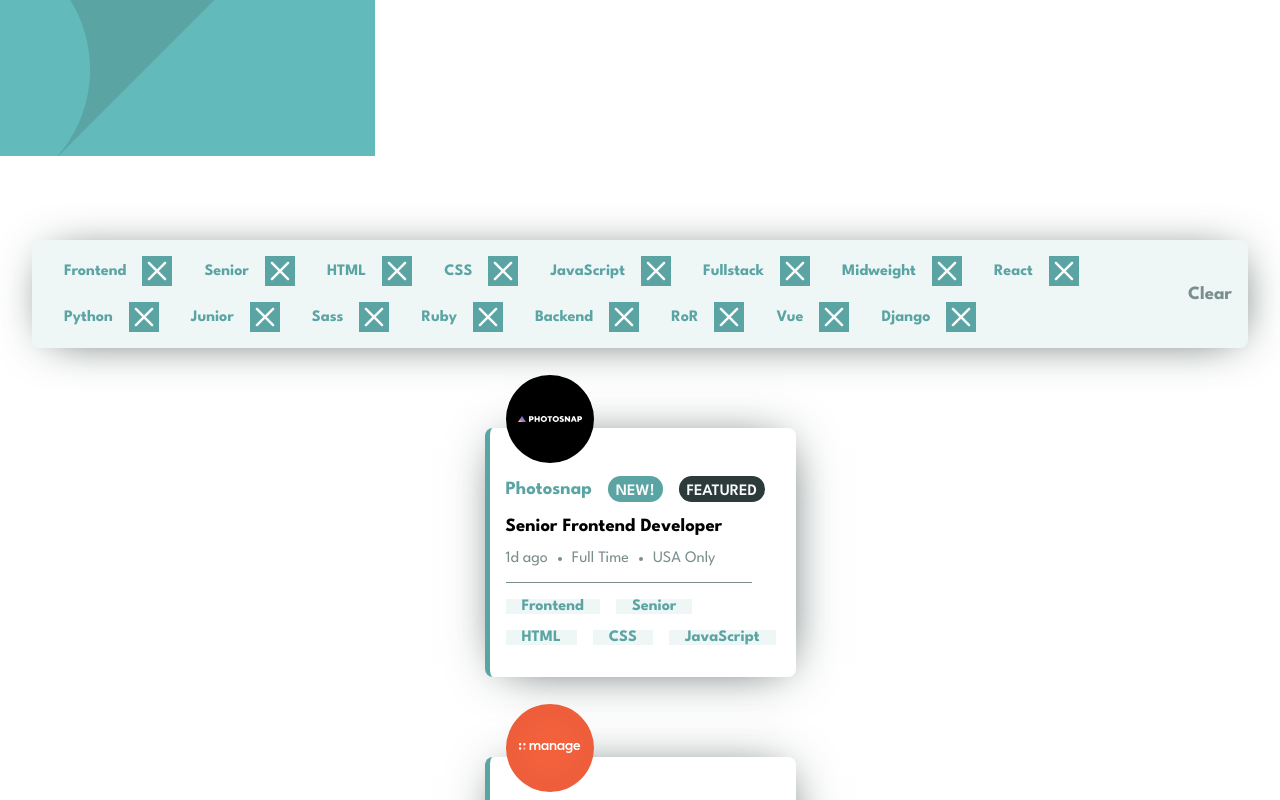
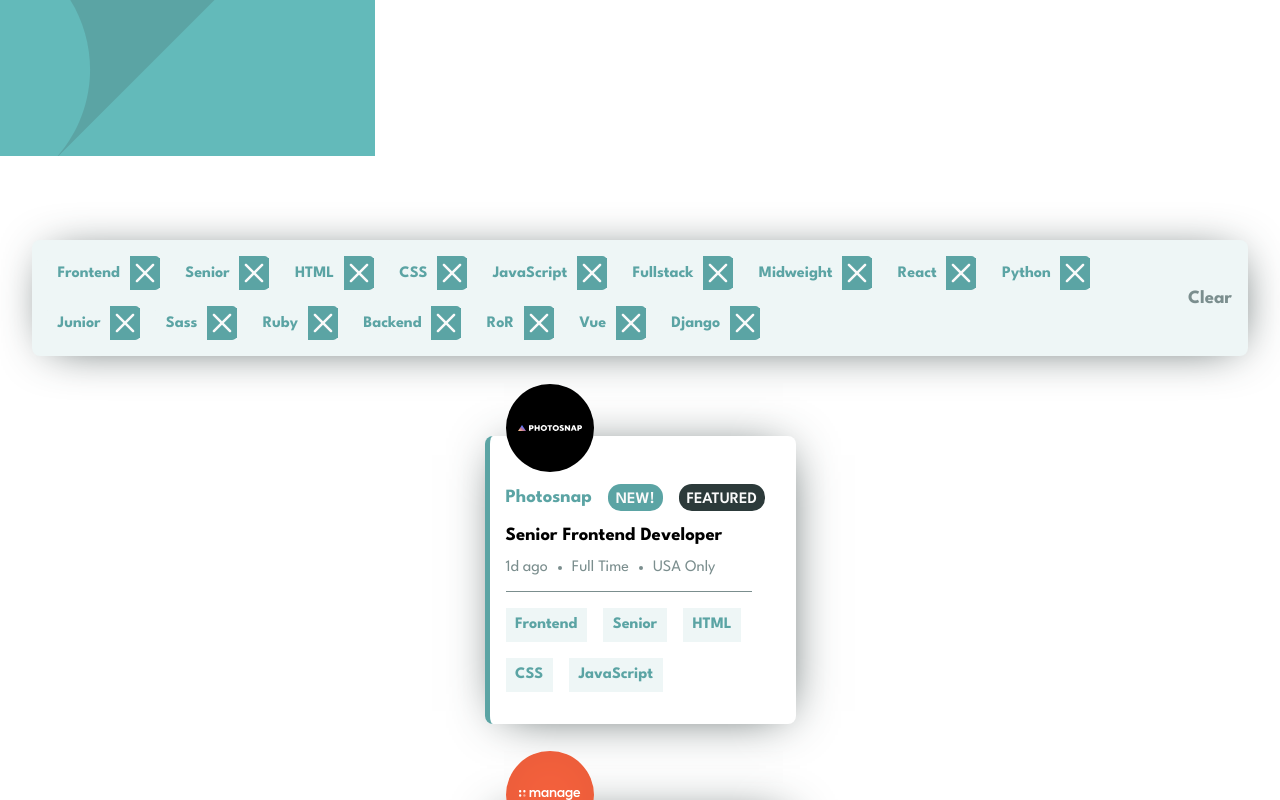
Before and after one commit to lyntee/job-listings, a React (Vite) app: page / in a window 1280 px wide. Shown: the top 800 px of the page. Built offline with nearby package versions, Linux system fonts and the light colour scheme.

Commit message:
filter tags active states

```diff
--- a/src/components/FilterTags.jsx
+++ b/src/components/FilterTags.jsx
@@ -34,6 +34,18 @@ const FilterTags = () => {
               backgroundColor: "hsl(180, 29%, 50%)",
               color: "#fafafa",
             }}
+            onMouseMove={(e) => {
+              e.currentTarget.style.backgroundColor = "hsl(180, 14%, 20%)";
+              e.currentTarget.parentNode.style.backgroundColor =
+                "hsl(180, 14%, 20%)";
+              e.currentTarget.style.cursor = "pointer";
+            }}
+            onMouseOut={(e) => {
+              e.currentTarget.style.backgroundColor = "hsl(180, 29%, 50%)";
+              e.currentTarget.parentNode.style.backgroundColor =
+                "hsl(180, 29%, 50%)";
+              e.currentTarget.style.cursor = "pointer";
+            }}
           />
         </div>
       ))}
--- a/src/index.css
+++ b/src/index.css
@@ -105,7 +105,7 @@ ul li {
   background-color: hsl(180, 31%, 95%);
   color: hsl(180, 29%, 50%);
   font-weight: 700;
-  padding: 0 1rem 0 1rem;
+  padding: 0.6rem;
 }
 
 .tags:hover {
@@ -121,6 +121,7 @@ ul li {
   align-items: center;
   background-color: hsl(180, 31%, 95%);
 }
+
 .filter-bar {
   display: flex;
   flex-wrap: wrap;
@@ -128,10 +129,16 @@ ul li {
 }
 
 .filter-tags-container {
+  background-color: hsl(180, 29%, 50%);
+  border-radius: 0.3rem;
   display: flex;
   align-items: center;
   justify-content: center;
 }
+
+/* .filter-tags-container:hover {
+  background-color: hsl(180, 14%, 20%);
+} */
 
 .clear {
   color:hsl(180, 8%, 52%);
```
